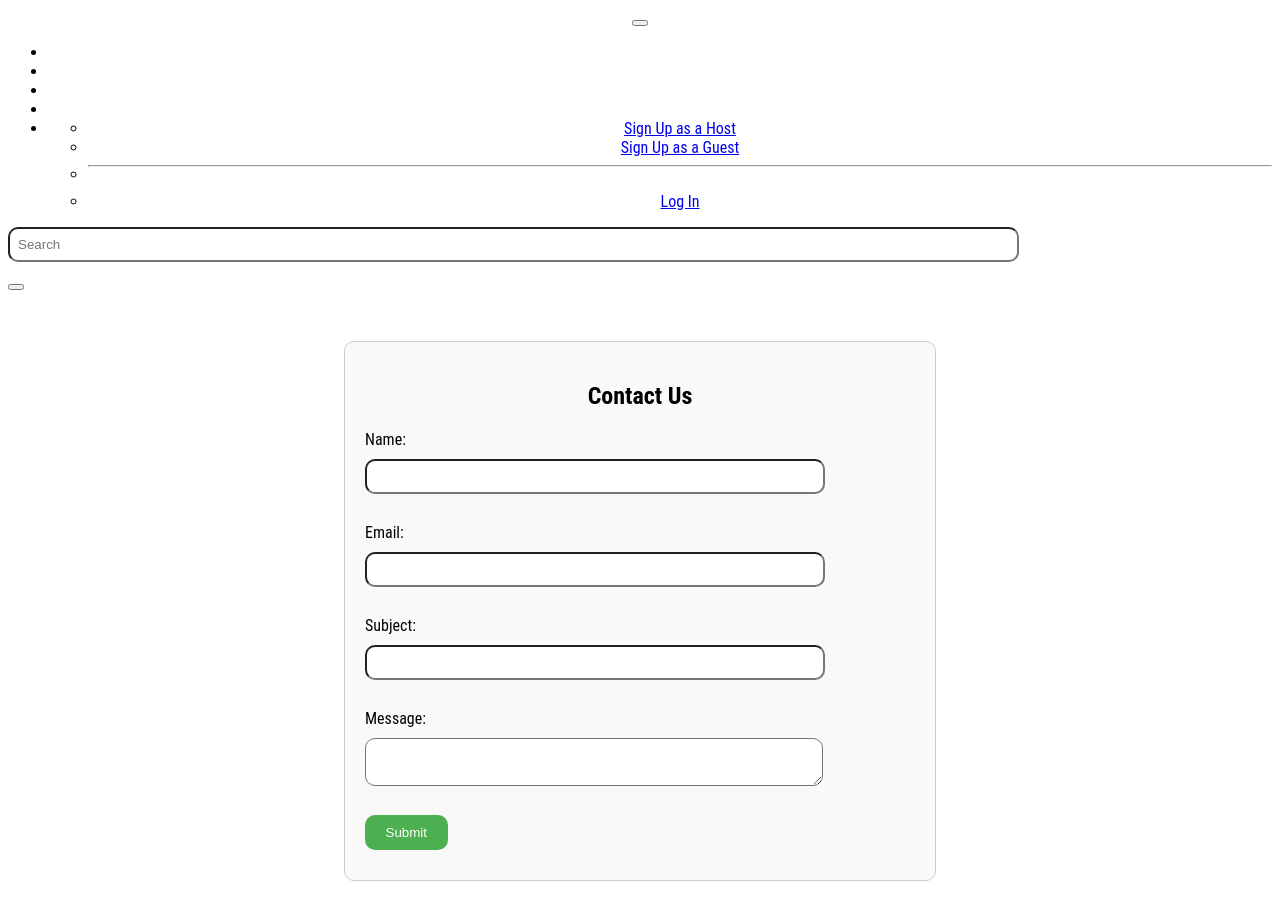
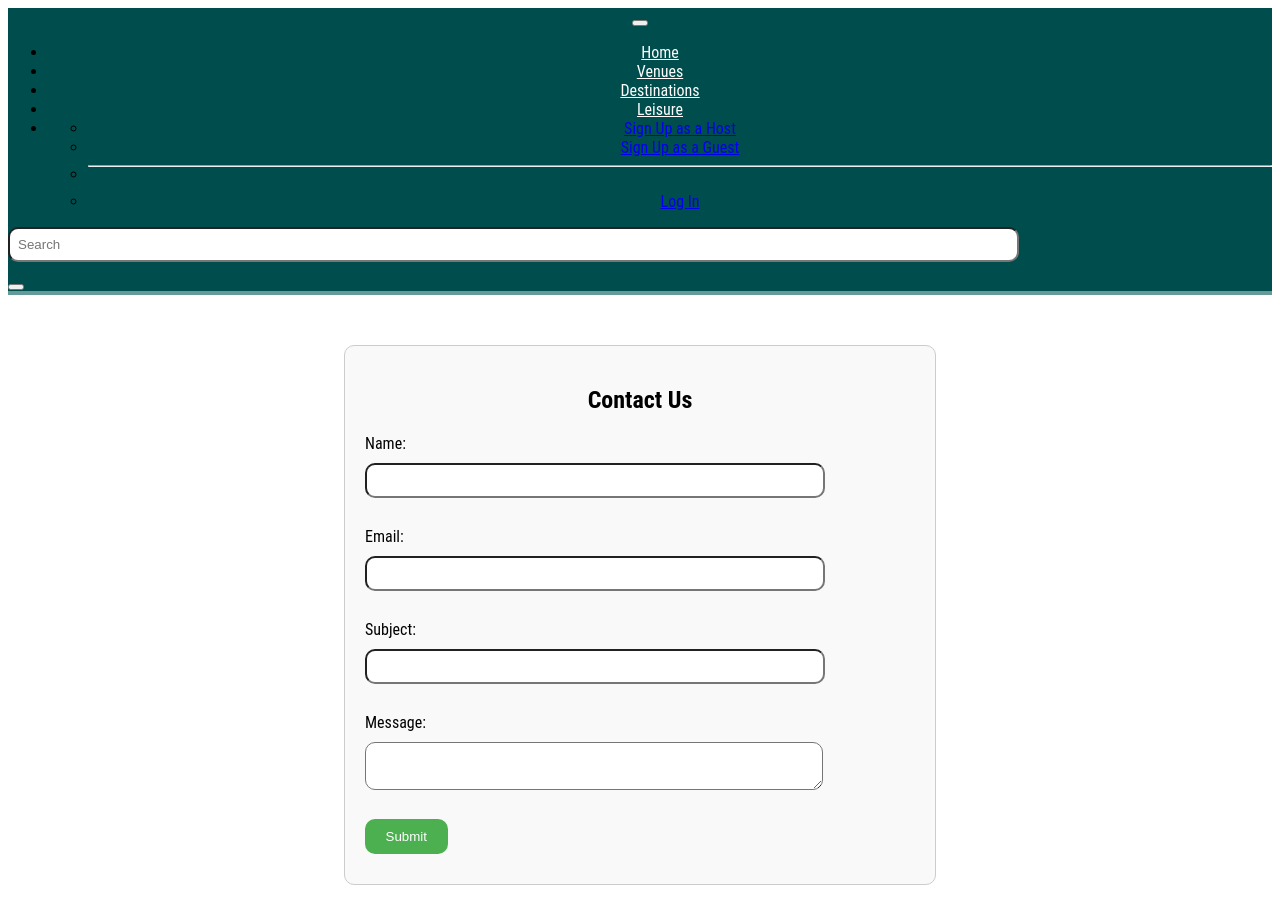
Before and after one commit to Jewel-Naomi/Turwa-MICE, a website: page contact.html in a window 1280 px wide. Drawn offline with Linux system fonts and the light colour scheme.

Commit message:
contact
Updated contact.css

```diff
--- a/contact.css
+++ b/contact.css
@@ -1,3 +1,15 @@
+/*Style for the navigation bar*/
+
+.navbar{
+    border-bottom: solid 3pt rgb(102, 153, 153);
+}
+
+.bg-custom{
+    background-color: rgb(0, 77, 77);
+}
+
+/*End of style for the navigation bar*/
+
 body {
     font-family: 'Roboto', sans-serif;
     font-family: 'Roboto Condensed', sans-serif;
```
